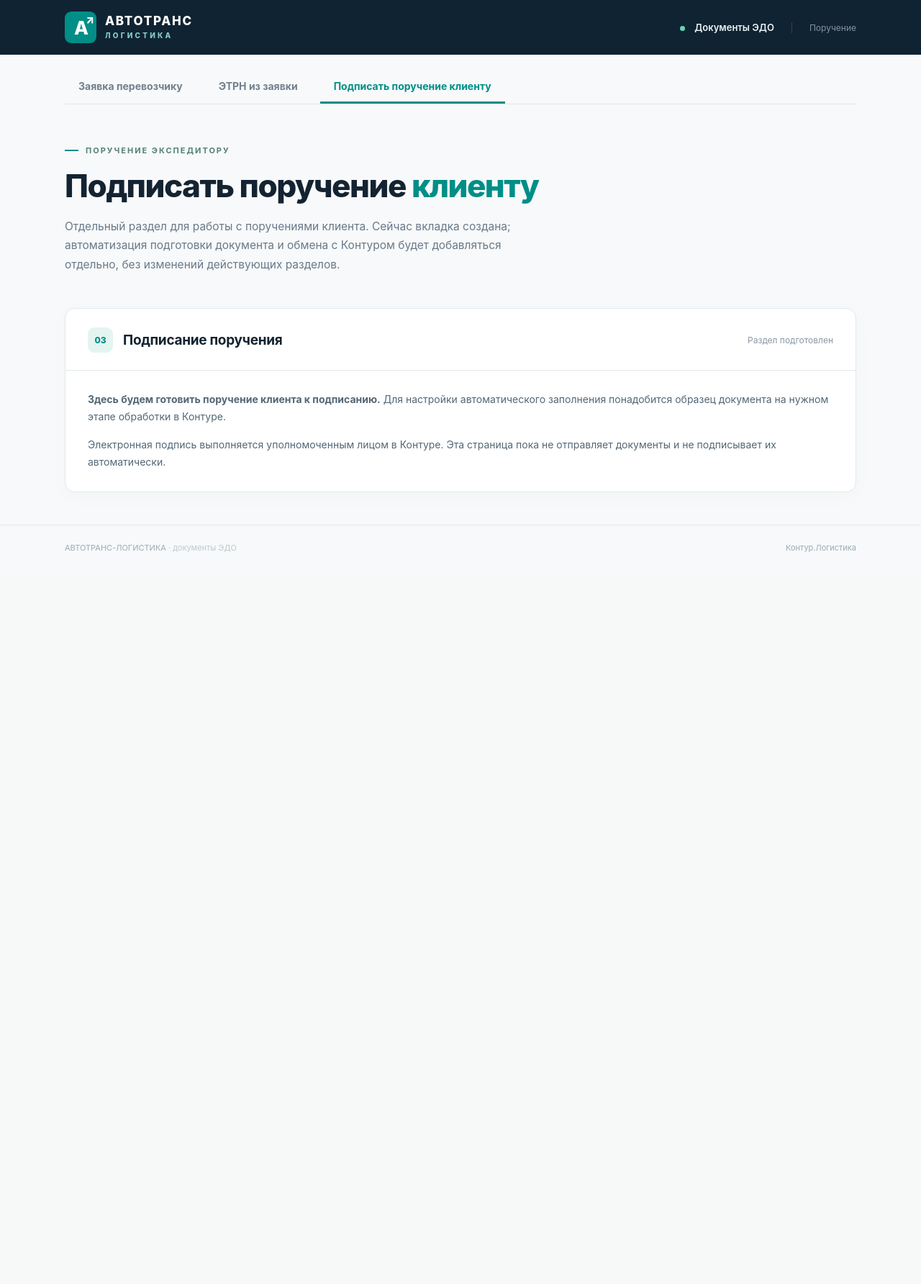
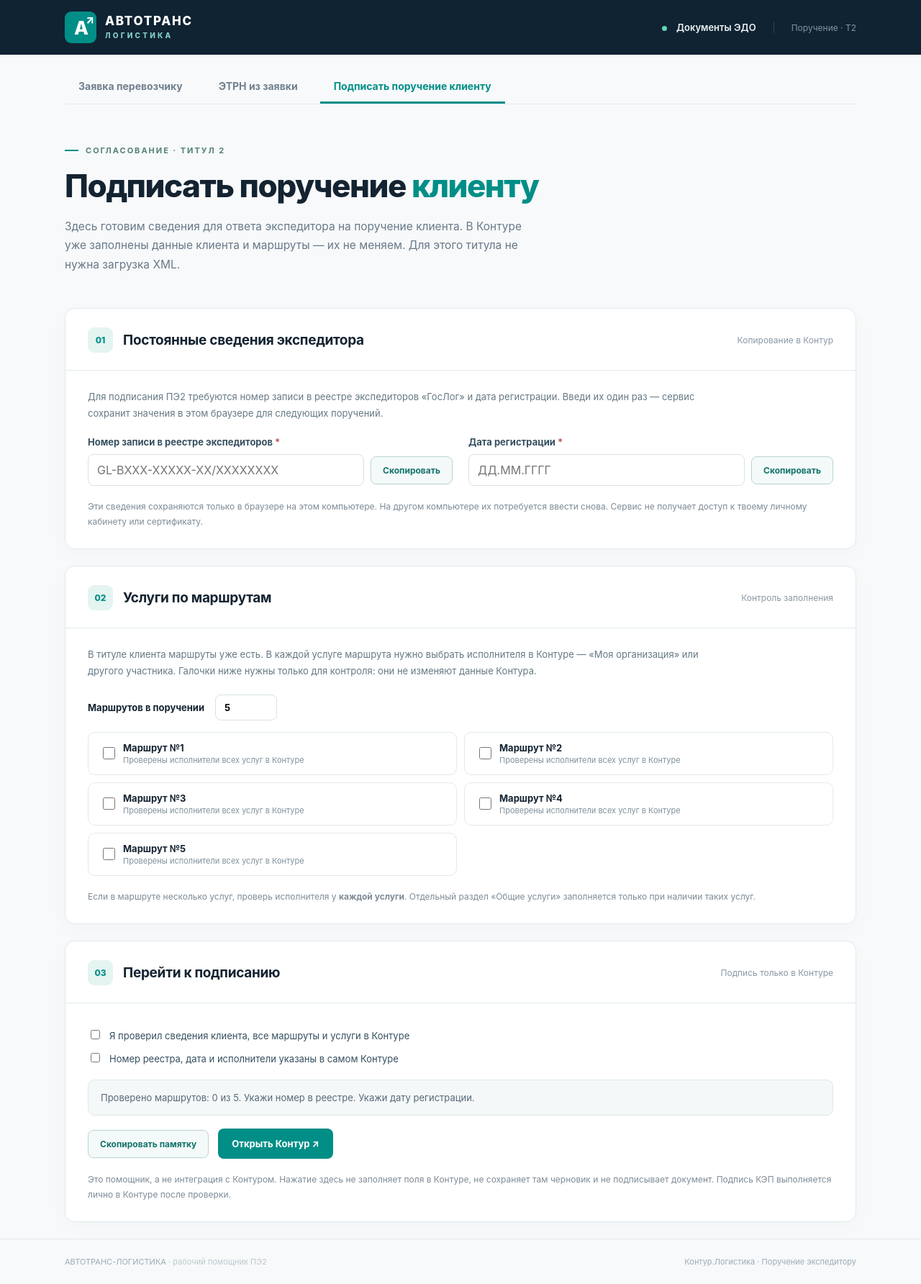
Before and after one commit to smykovvlad85-arch/avtotranc-service, a FastAPI app: page /sign-order in a window 1280 px wide. Shown: the whole page at 72% size. Before the commit the page ends 767 px from the top, so only its background shows below. Run offline with FastAPI, Linux system fonts and the light colour scheme.

Commit message:
Add title-2 forwarding-order checklist, reusable registry details and copy controls

```diff
--- /dev/null
+++ b/static/sign_order.js
@@ -0,0 +1,48 @@
+'use strict';
+const $ = id=>document.getElementById(id);
+const storeKey='avtotrans:fo2-prefs:v1';
+let routes={};
+function notify(message,bad=false){const el=$('toast');el.textContent=message;el.classList.toggle('error',bad);el.classList.remove('hidden');clearTimeout(window.foToastTimer);window.foToastTimer=setTimeout(()=>el.classList.add('hidden'),4500)}
+function settings(){try{return JSON.parse(localStorage.getItem(storeKey)||'{}')}catch(e){return {}}}
+function persist(){try{localStorage.setItem(storeKey,JSON.stringify({reg:$('fo-reg').value,date:$('fo-date').value,count:Number($('fo-count').value)||5}))}catch(e){notify('Не удалось сохранить сведения в браузере',true)}}
+const saved=settings();$('fo-reg').value=saved.reg||'';$('fo-date').value=saved.date||'';$('fo-count').value=saved.count||5;
+function count(){const n=Math.round(Number($('fo-count').value)||1);return Math.max(1,Math.min(30,n))}
+function refreshRoutes(){
+ const target=count();const parent=$('fo-routes');
+ parent.replaceChildren();
+ for(let i=1;i<=target;i++){
+   const label=document.createElement('label');label.className='fo-route';
+   const checkbox=document.createElement('input');checkbox.type='checkbox';checkbox.checked=!!routes[i];checkbox.addEventListener('change',()=>{routes[i]=checkbox.checked;updateStatus()});
+   const span=document.createElement('span');span.textContent='Маршрут №'+i;
+   const note=document.createElement('small');note.textContent='Проверены исполнители всех услуг в Контуре';
+   label.append(checkbox,span,note);parent.append(label);
+ }
+ updateStatus();
+}
+function updateStatus(){
+ const n=count(),done=Array.from({length:n},(_,i)=>routes[i+1]===true).filter(Boolean).length;
+ const reg=$('fo-reg').value.trim(),date=$('fo-date').value.trim();
+ const formatDate=/^\d{2}\.\d{2}\.\d{4}$/.test(date);
+ const ready=!!reg&&formatDate&&done===n&&$('fo-reviewed').checked&&$('fo-sign-ready').checked;
+ $('fo-status').textContent=(ready?'✓ Все пункты этой памятки отмечены. Перед подписью ещё раз проверь документ в Контуре.':`Проверено маршрутов: ${done} из ${n}. `+(reg?'':'Укажи номер в реестре. ')+(formatDate?'':'Укажи дату регистрации. '));
+ $('fo-status').classList.toggle('is-ready',ready);
+}
+async function copy(value){
+ if(!value){notify('Сначала заполни поле',true);return}
+ try{
+  await navigator.clipboard.writeText(value);notify('Скопировано');
+ }catch(err){
+   const ta=document.createElement('textarea');ta.value=value;ta.style.position='fixed';ta.style.opacity='0';document.body.appendChild(ta);ta.select();
+   try{document.execCommand('copy');notify('Скопировано')}catch(e){notify('Копирование недоступно — выдели текст вручную',true)}finally{ta.remove()}
+ }
+}
+document.querySelectorAll('[data-copy]').forEach(btn=>btn.addEventListener('click',()=>copy($(btn.dataset.copy).value.trim())));
+for(const key of ['fo-reg','fo-date'])$(key).addEventListener('input',()=>{persist();updateStatus()});
+$('fo-count').addEventListener('change',()=>{$('fo-count').value=count();routes={};refreshRoutes();persist()});
+for(const key of ['fo-reviewed','fo-sign-ready'])$(key).addEventListener('change',updateStatus);
+$('fo-checklist').addEventListener('click',()=>{
+ const n=count(),reg=$('fo-reg').value.trim()||'[не заполнено]',date=$('fo-date').value.trim()||'[не заполнено]';
+ const routeLines=Array.from({length:n},(_,i)=>`Маршрут №${i+1}: ${routes[i+1]?'исполнители проверены':'проверить исполнителей услуг'}`).join('\n');
+ copy(`Поручение экспедитору — титул 2\nРеестр экспедиторов: ${reg}\nДата регистрации: ${date}\n\n${routeLines}\n\nПеред подписанием: проверить сведения клиента и все услуги в Контуре. Подписание КЭП — только в Контуре.`);
+});
+refreshRoutes();
--- a/static/style.css
+++ b/static/style.css
@@ -16,3 +16,32 @@
 .customer-result b{font-size:13px;display:block}.customer-result div{font-size:14px;font-weight:700;margin-top:4px}
 .customer-result small,.customer-result p{font-size:12px;color:#576f77}.customer-result p{margin:8px 0 0}
 @media(max-width:520px){.customer-source-panel{padding:18px 17px}.customer-result{margin:18px 17px 0}}
+
+/* Forwarding-order T2 checklist. This is a manual helper; no automatic Kontur signing. */
+.fo-panel{margin-bottom:23px}
+.fo-content{padding:25px 31px 27px}
+.fo-intro{margin:0 0 21px;max-width:900px;color:#657985;font-size:13px;line-height:1.75}
+.fo-fields{display:grid;grid-template-columns:repeat(2,minmax(0,1fr));gap:22px}
+.fo-field{display:flex;flex-wrap:wrap;gap:9px;align-items:center}
+.fo-field>span{flex-basis:100%;font-size:13px;font-weight:700;color:#364f5f}
+.fo-field strong{color:#bf564c}
+.fo-field input{border:1px solid #d8e2e5;border-radius:8px;min-height:44px;padding:10px 12px;flex:1;min-width:170px;color:#1d3440}
+.fo-copy,.fo-secondary{border:1px solid #b9d3d2;background:#f4faf9;color:#13736c;border-radius:8px;cursor:pointer;padding:11px 16px;font-weight:700;font-size:12px}
+.fo-copy:hover,.fo-secondary:hover{background:#e4f6f1}
+.fo-local-warning,.fo-hint{font-size:12px;line-height:1.7;color:#7d8b96;margin:19px 0 0}
+.fo-count-label{display:flex;gap:15px;align-items:center;font-size:13px;font-weight:700;margin:0 0 16px}
+.fo-count-label input{width:86px;padding:9px 12px;border:1px solid #d8e2e5;border-radius:8px}
+.fo-routes{display:grid;grid-template-columns:repeat(2,minmax(0,1fr));gap:10px}
+.fo-route{border:1px solid var(--edge);border-radius:10px;display:grid;grid-template-columns:22px 1fr;gap:2px 10px;align-items:center;padding:13px 16px;cursor:pointer}
+.fo-route input{grid-row:span 2;width:17px;height:17px;accent-color:var(--accent)}
+.fo-route span{font-size:13px;font-weight:730}.fo-route small{font-size:11px;color:#81929c}
+.fo-route:has(input:checked){border-color:#b5ded7;background:#f2faf7}
+.fo-checks{font-size:13px;color:#364f5f;line-height:1.65;margin:9px 0}
+.fo-checks label{display:flex;gap:10px;align-items:baseline;cursor:pointer}
+.fo-checks input{accent-color:var(--accent)}
+.fo-summary{border:1px solid #dfe8e9;border-radius:9px;padding:14px 17px;background:#f5f8f9;color:#576978;font-size:13px;line-height:1.55;margin:18px 0}
+.fo-summary.is-ready{border-color:#b5ded7;background:#f0faf5;color:#37715c}
+.fo-actions{display:flex;gap:13px;align-items:center;flex-wrap:wrap}
+.fo-primary-link{display:inline-block;border-radius:8px;background:var(--accent);color:white;text-decoration:none;padding:13px 19px;font-size:13px;font-weight:750}
+.fo-primary-link:hover{background:var(--accent-hover)}
+@media(max-width:740px){.fo-fields,.fo-routes{grid-template-columns:1fr}.fo-content{padding:20px 18px}}
--- a/templates/sign_order.html
+++ b/templates/sign_order.html
@@ -10,7 +10,7 @@
 <body>
   <header class="topbar"><div class="topbar-inner">
     <div class="brand"><span class="brand-logo">A<span class="brand-corner">↗</span></span><span class="brand-name">АВТОТРАНС<span class="brand-sub">ЛОГИСТИКА</span></span></div>
-    <div class="top-actions"><span class="top-tag"><i></i> Документы ЭДО</span><span class="top-version">Поручение</span></div>
+    <div class="top-actions"><span class="top-tag"><i></i> Документы ЭДО</span><span class="top-version">Поручение · Т2</span></div>
   </div></header>
   <main class="shell">
     <nav class="section-tabs" aria-label="Разделы сервиса">
@@ -19,19 +19,44 @@
       <a class="section-tab is-active" href="/sign-order" aria-current="page">Подписать поручение клиенту</a>
     </nav>
     <section class="hero">
-      <div class="eyebrow"><span class="accent-line"></span> ПОРУЧЕНИЕ ЭКСПЕДИТОРУ</div>
+      <div class="eyebrow"><span class="accent-line"></span> СОГЛАСОВАНИЕ · ТИТУЛ 2</div>
       <div class="hero-row"><div>
         <h1>Подписать поручение <span>клиенту</span></h1>
-        <p class="hero-copy">Отдельный раздел для работы с поручениями клиента. Сейчас вкладка создана; автоматизация подготовки документа и обмена с Контуром будет добавляться отдельно, без изменений действующих разделов.</p>
+        <p class="hero-copy">Здесь готовим сведения для ответа экспедитора на поручение клиента. В Контуре уже заполнены данные клиента и маршруты — их не меняем. Для этого титула не нужна загрузка XML.</p>
       </div></div>
     </section>
-    <section class="upload-panel" style="margin-bottom:45px">
-      <div class="section-heading"><div><span class="number">03</span><h2>Подписание поручения</h2></div><p>Раздел подготовлен</p></div>
-      <div style="padding:28px 31px;color:#536775;line-height:1.75;font-size:14px">
-        <p style="margin:0 0 14px"><b>Здесь будем готовить поручение клиента к подписанию.</b> Для настройки автоматического заполнения понадобится образец документа на нужном этапе обработки в Контуре.</p>
-        <p style="margin:0">Электронная подпись выполняется уполномоченным лицом в Контуре. Эта страница пока не отправляет документы и не подписывает их автоматически.</p>
+    <section class="upload-panel fo-panel">
+      <div class="section-heading"><div><span class="number">01</span><h2>Постоянные сведения экспедитора</h2></div><p>Копирование в Контур</p></div>
+      <div class="fo-content">
+        <p class="fo-intro">Для подписания ПЭ2 требуются номер записи в реестре экспедиторов «ГосЛог» и дата регистрации. Введи их один раз — сервис сохранит значения в этом браузере для следующих поручений.</p>
+        <div class="fo-fields">
+          <label class="fo-field"><span>Номер записи в реестре экспедиторов <strong>*</strong></span><input type="text" id="fo-reg" placeholder="GL-BXXX-XXXXX-XX/XXXXXXXX" autocomplete="off" maxlength="64"><button class="fo-copy" type="button" data-copy="fo-reg">Скопировать</button></label>
+          <label class="fo-field"><span>Дата регистрации <strong>*</strong></span><input type="text" id="fo-date" placeholder="ДД.ММ.ГГГГ" inputmode="numeric" maxlength="10" autocomplete="off"><button class="fo-copy" type="button" data-copy="fo-date">Скопировать</button></label>
+        </div>
+        <p class="fo-local-warning">Эти сведения сохраняются только в браузере на этом компьютере. На другом компьютере их потребуется ввести снова. Сервис не получает доступ к твоему личному кабинету или сертификату.</p>
+      </div>
+    </section>
+    <section class="upload-panel fo-panel">
+      <div class="section-heading"><div><span class="number">02</span><h2>Услуги по маршрутам</h2></div><p>Контроль заполнения</p></div>
+      <div class="fo-content">
+        <p class="fo-intro">В титуле клиента маршруты уже есть. В каждой услуге маршрута нужно выбрать исполнителя в Контуре — «Моя организация» или другого участника. Галочки ниже нужны только для контроля: они не изменяют данные Контура.</p>
+        <label class="fo-count-label">Маршрутов в поручении <input id="fo-count" type="number" min="1" max="30" step="1" value="5" inputmode="numeric"></label>
+        <div id="fo-routes" class="fo-routes"></div>
+        <p class="fo-hint">Если в маршруте несколько услуг, проверь исполнителя у <b>каждой услуги</b>. Отдельный раздел «Общие услуги» заполняется только при наличии таких услуг.</p>
+      </div>
+    </section>
+    <section class="upload-panel fo-panel">
+      <div class="section-heading"><div><span class="number">03</span><h2>Перейти к подписанию</h2></div><p>Подпись только в Контуре</p></div>
+      <div class="fo-content">
+        <div class="fo-checks"><label><input type="checkbox" id="fo-reviewed"> Я проверил сведения клиента, все маршруты и услуги в Контуре</label></div>
+        <div class="fo-checks"><label><input type="checkbox" id="fo-sign-ready"> Номер реестра, дата и исполнители указаны в самом Контуре</label></div>
+        <div class="fo-summary" id="fo-status" aria-live="polite"></div>
+        <div class="fo-actions"><button type="button" id="fo-checklist" class="fo-secondary">Скопировать памятку</button><a href="https://logist.kontur.ru/" target="_blank" rel="noopener noreferrer" class="fo-primary-link">Открыть Контур ↗</a></div>
+        <p class="fo-local-warning">Это помощник, а не интеграция с Контуром. Нажатие здесь не заполняет поля в Контуре, не сохраняет там черновик и не подписывает документ. Подпись КЭП выполняется лично в Контуре после проверки.</p>
       </div>
     </section>
   </main>
-  <footer><div class="footer-content"><div>АВТОТРАНС-ЛОГИСТИКА <span>· документы ЭДО</span></div><div>Контур.Логистика</div></div></footer>
+  <footer><div class="footer-content"><div>АВТОТРАНС-ЛОГИСТИКА <span>· рабочий помощник ПЭ2</span></div><div>Контур.Логистика · Поручение экспедитору</div></div></footer>
+  <div class="toast hidden" id="toast" role="status"></div>
+  <script src="/static/sign_order.js" defer></script>
 </body></html>
```
